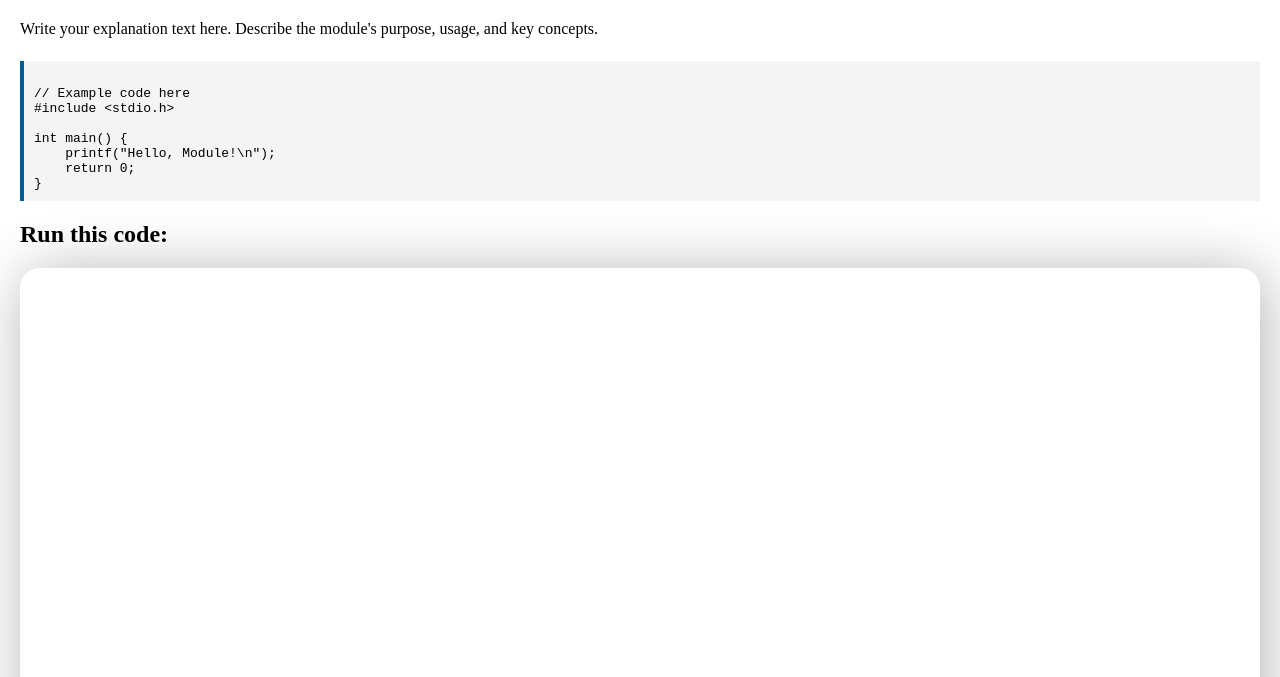
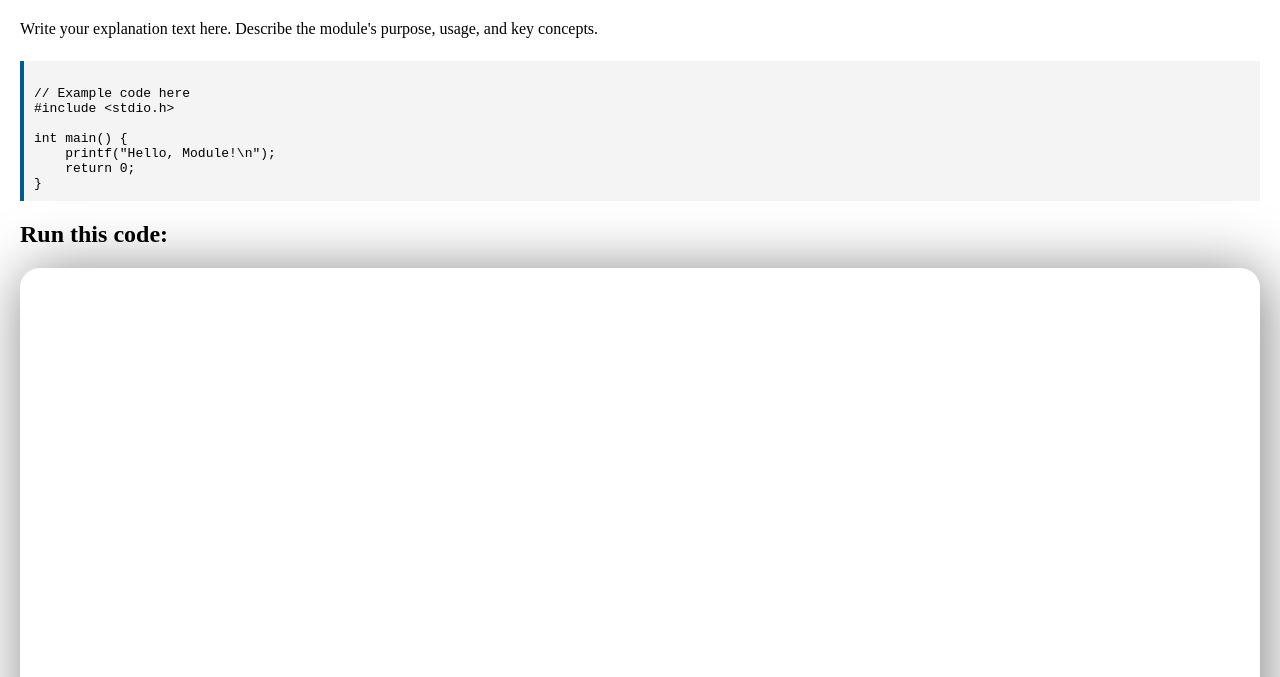
Before and after one commit to vavalt8313/vavalt8313.github.io, a plain HTML site: page module_template.html in a window 1280 px wide. Shown: the part 123-800 px from the top of the page. Drawn offline with Linux system fonts and the light colour scheme.

Commit message:
Update styles.css

```diff
--- a/styles.css
+++ b/styles.css
@@ -184,7 +184,7 @@
   border-left: 1px solid rgba(255, 255, 255, .3);
   border-top: 1px solid rgba(255, 255, 255, .3);
 
-  box-shadow: 4px 4px 60px rgba(0, 0, 0, .3);
+  box-shadow: 4px 4px 60px rgba(0, 0, 0, .5);
 }
 
 .jdoodle-container iframe {
```
